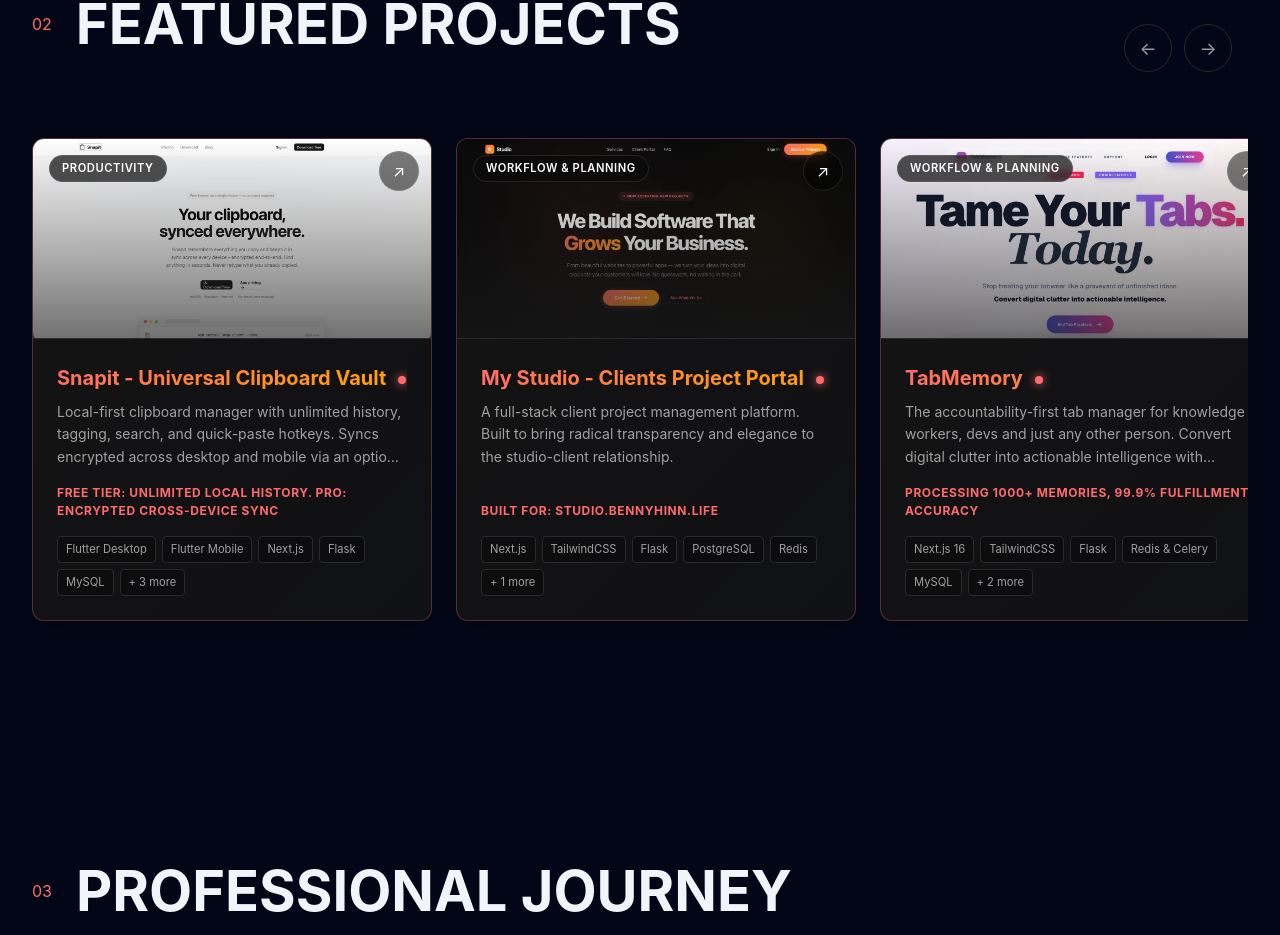
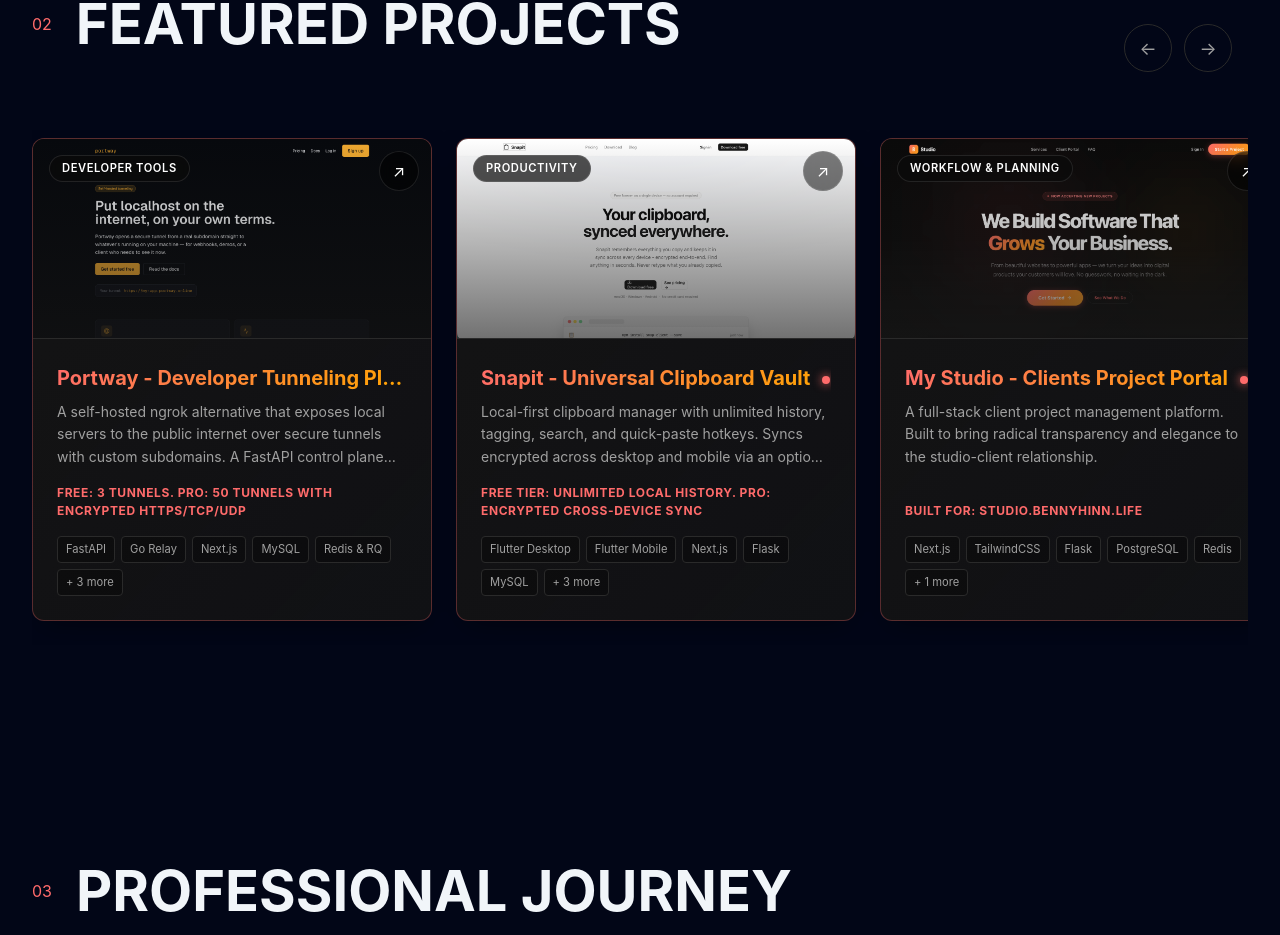
Before and after one commit to coderbenny/bennyhinn.life, a Next.js app: page / in a window 1280 px wide. Shown: the part 2220-3155 px from the top of the page. Built offline with nearby package versions, Linux system fonts and the light colour scheme; a web font is replaced by a local one.

Commit message:
feat: add Portway project details and image to projects list

```diff
--- a/constants/projects.js
+++ b/constants/projects.js
@@ -1,5 +1,25 @@
 // app/constants/projects.js
 export const PROJECTS = [
+  {
+    name: "Portway - Developer Tunneling Platform",
+    url: "https://portway.online",
+    description:
+      "A self-hosted ngrok alternative that exposes local servers to the public internet over secure tunnels with custom subdomains. A FastAPI control plane provisions projects and tunnels, a Go relay moves the bytes, and a Next.js dashboard offers live tunnel status and a real-time request inspector over WebSockets. Freemium with Paystack billing and per-plan tunnel and bandwidth limits.",
+    tech: [
+      "FastAPI",
+      "Go Relay",
+      "Next.js",
+      "MySQL",
+      "Redis & RQ",
+      "Paystack",
+      "JWT Auth",
+      "Docker Compose",
+    ],
+    impact: "Free: 3 tunnels. Pro: 50 tunnels with encrypted HTTPS/TCP/UDP",
+    image: "/projects/portway.png",
+    category: "Developer Tools",
+    featured: true,
+  },
   {
     name: "Snapit - Universal Clipboard Vault",
     url: "https://snapit.ink",
```
Also changed, not shown: public/projects/portway.png (added).
